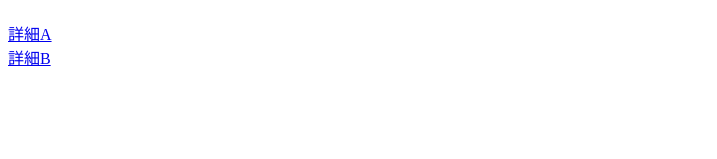
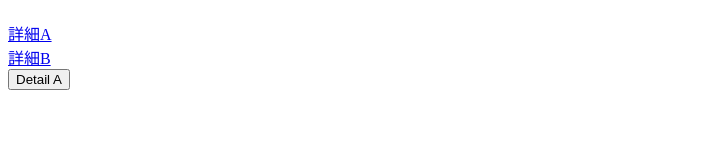
Before and after one commit to 1RO8s/udemy-step-up-react, a React (Create React App) app: page /page1 in a window 1280 px wide. Shown: the part 121-280 px from the top of the page, without its empty margins (0-717 px from the left). Built offline with nearby package versions, Linux system fonts and the light colour scheme.

Commit message:
Linkを使わないページ遷移

```diff
--- a/src/App.js
+++ b/src/App.js
@@ -1,7 +1,8 @@
 import { useState, useCallback } from "react";
-import { ChildArea } from "./ChildArea";
+import { ChildArea } from "./components/ChildArea";
 import "./styles.css";
 
+/** レンダリングの仕組みと最適化 */
 export default function App() {
   const [text, setText] = useState("hogehoge");
   const [isOpen, setIsOpen] = useState(false);
--- a/src/App2.js
+++ b/src/App2.js
@@ -3,6 +3,7 @@ import { InlineStyle } from "./components/InlineStyle";
 import { StyledJsx } from "./components/StyledJsx";
 import "./styles.css";
 
+/** 様々なCSSの当て方 */
 export default function App() {
   return (
     <div className="App">
--- a/src/App3.js
+++ b/src/App3.js
@@ -3,6 +3,7 @@ import { Router } from "./router/Router";
 
 import "./styles.css";
 
+/** ルーティングの基礎 */
 export default function App() {
   return (
     <BrowserRouter>
--- a/src/pages/Page1.jsx
+++ b/src/pages/Page1.jsx
@@ -1,13 +1,27 @@
-import { Link } from "react-router-dom";
+import { Link, useHistory } from "react-router-dom";
 
 export const Page1 = () => {
   const arr = [...Array(100).keys()];
+  const history = useHistory();
+  const onClickDetailA = () => {
+    console.log("#history:", history);
+    history.push("/page1/detailA");
+  };
   return (
     <div>
       <h1>Page1!!</h1>
-      <Link to={{ pathname: "/page1/DetailA", state: arr }}>詳細A</Link>
+      <Link
+        to={{
+          pathname: "/page1/DetailA",
+          state: arr
+        }}
+      >
+        詳細A
+      </Link>
       <br />
       <Link to="/page1/DetailB">詳細B</Link>
+      <br />
+      <button onClick={onClickDetailA}>Detail A</button>
     </div>
   );
 };
--- a/src/pages/Page1DetailA.jsx
+++ b/src/pages/Page1DetailA.jsx
@@ -1,11 +1,16 @@
-import { useLocation } from "react-router-dom";
+import { useLocation, useHistory } from "react-router-dom";
 
 export const Page1DetailA = () => {
   const location = useLocation();
-  console.log("#location", location);
+  const { state } = location;
+  const history = useHistory();
+  console.log("#location:", location);
+  console.log("#state:", state);
+
   return (
     <div>
       <h1>Page1の詳細A</h1>
+      <button onClick={() => history.goBack()}>戻る</button>
     </div>
   );
 };
```
Also changed, not shown: src/components/ChildArea.jsx (renamed from src/ChildArea.jsx).
